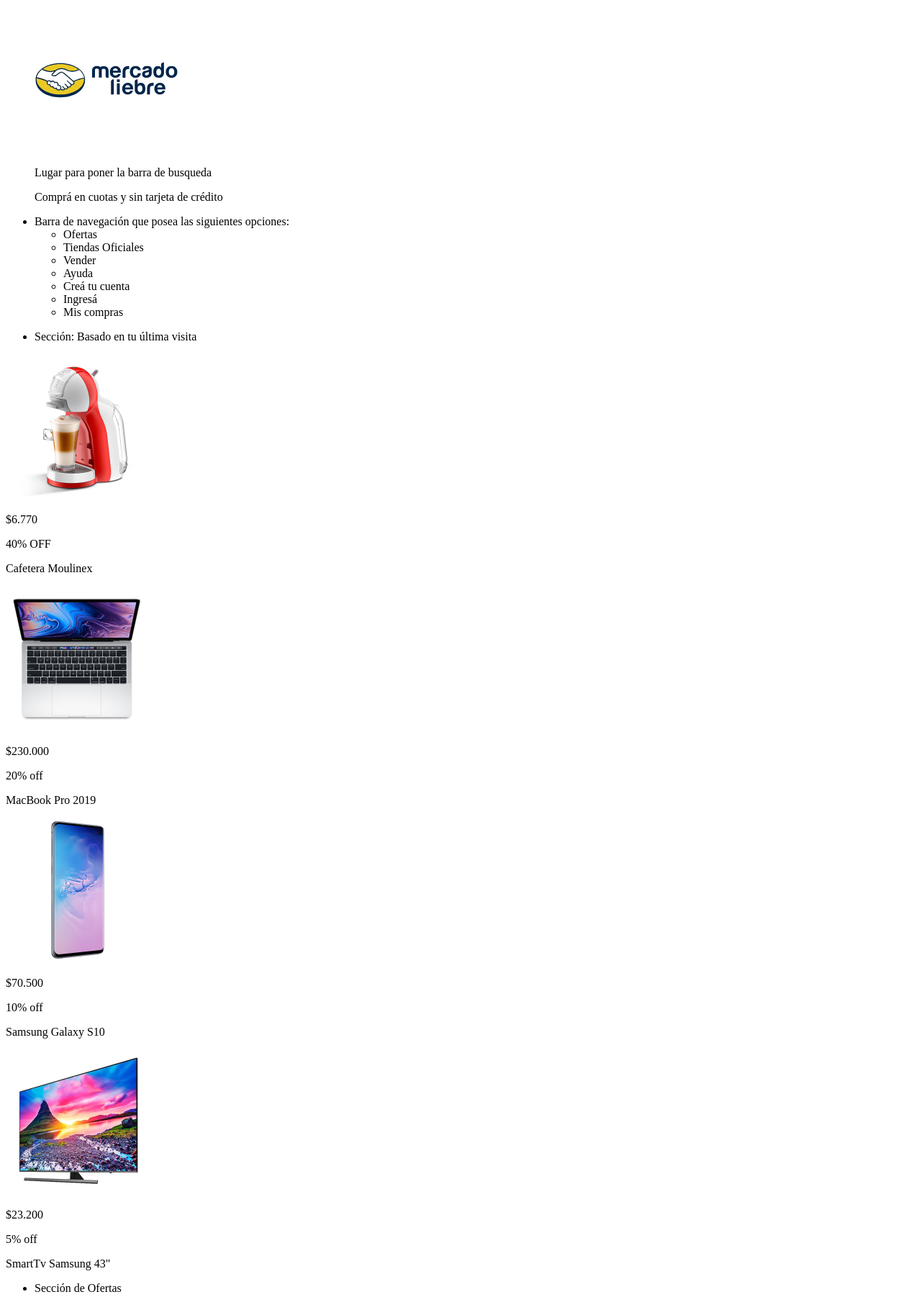
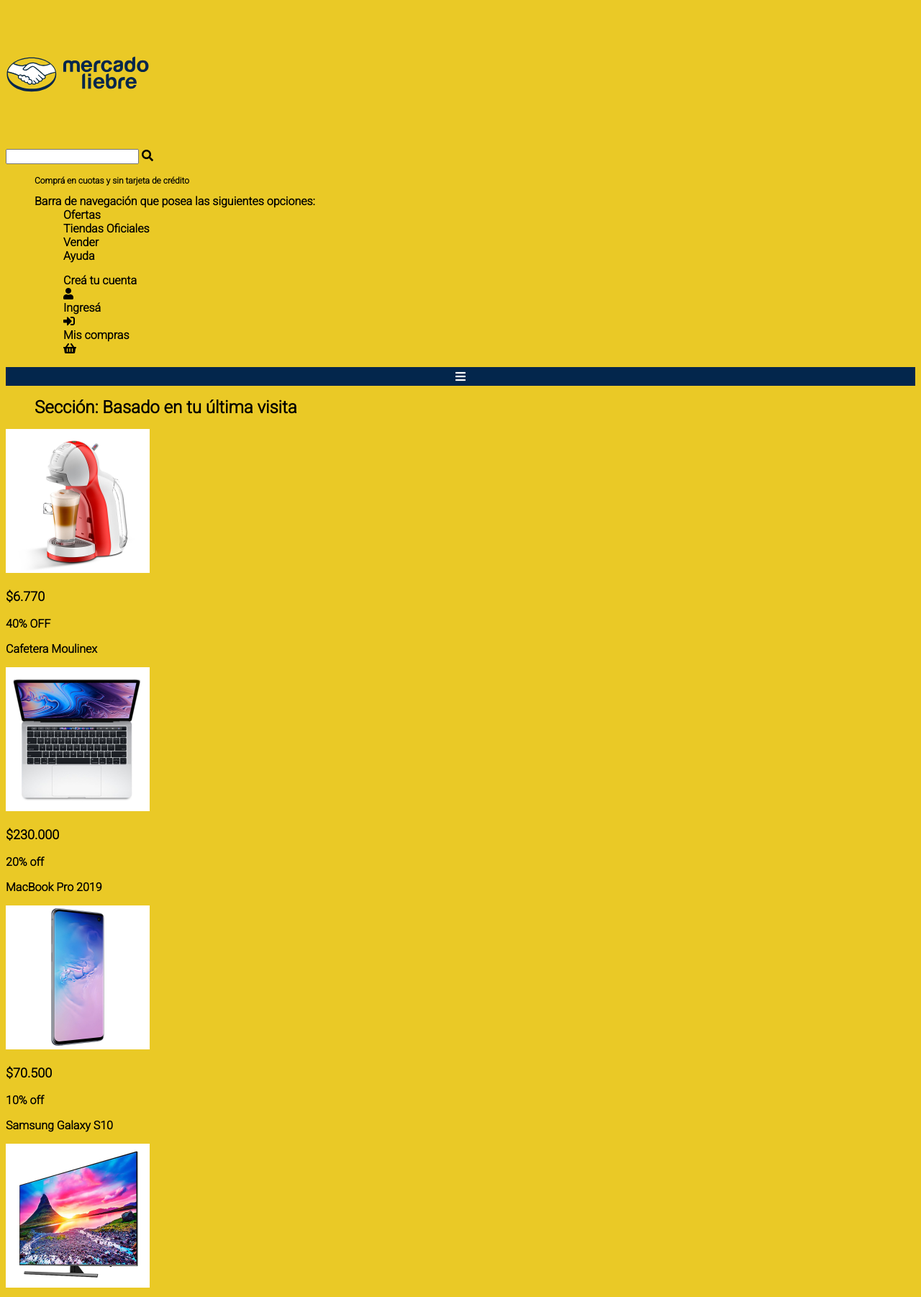
Before and after one commit to soldiersnake/Mercado-Liebre, a website: page views/home.html in a window 1280 px wide. Shown: the part 5-1807 px from the top of the page at 72% size. Drawn offline with Linux system fonts and the light colour scheme.

Commit message:
modificacion mercado liebre

```diff
--- /dev/null
+++ b/public/css/style.css
@@ -0,0 +1,39 @@
+body{
+    background-color: #EAC926;
+    font-family: 'Roboto', sans-serif;
+}
+
+li{
+    list-style:none;
+    font-weight: bold;
+}
+
+p{
+    font-weight: bold;
+    font-size: 12px;
+}
+
+.titulares{
+    font-size: 24px;
+}
+
+.precio{
+    font-size: 18px;
+}
+
+.descuentoDescripcion{
+    font-size: 16px;
+}
+
+#margen{
+    margin-bottom: 15px;
+}
+
+.ajuste{
+    color:white;
+    background-color: #03264C;
+    padding: 5px;
+    display: flex;
+    align-items: center;
+    justify-content: center;
+}
--- a/views/home.html
+++ b/views/home.html
@@ -4,68 +4,82 @@
     <meta charset="UTF-8">
     <meta http-equiv="X-UA-Compatible" content="IE=edge">
     <meta name="viewport" content="width=device-width, initial-scale=1.0">
-    <title>Document</title>
+    <title>Mercado Liebre</title>
+    <link rel="preconnect" href="https://fonts.googleapis.com">
+    <link rel="preconnect" href="https://fonts.gstatic.com" crossorigin>
+    <link href="https://fonts.googleapis.com/css2?family=Roboto:wght@300&display=swap" rel="stylesheet">
+
+    <link href="https://cdnjs.cloudflare.com/ajax/libs/font-awesome/5.15.4/css/all.min.css"
+rel="stylesheet" />
+
+    <link rel="stylesheet" href="/css/style.css">
 </head>
 <body>
     <header>
+        <div>
+            <img src="/images/logo-mercado-liebre.svg" alt="logo Mercado Liebre" height="200px" width="200px">
+        </div>
+        <input type="text">
+
+        <i class="fas fa-search"></i>
         <ul>
-            <img src="/a/logo-mercado-liebre.svg" alt="logo Mercado Liebre" height="200px" width="200px">
-            <p>Lugar para poner la barra de busqueda</p>
+
             <p>Comprá en cuotas y sin tarjeta de crédito</p>
             <li>Barra de navegación que posea las siguientes opciones:</li>
                 <ul>
                     <li>Ofertas</li>
                     <li>Tiendas Oficiales</li>
                     <li>Vender</li>
-                    <li>Ayuda</li>
-                    <li>Creá tu cuenta</li>
-                    <li>Ingresá</li>
-                    <li>Mis compras</li>
+                    <li id="margen">Ayuda</li>
+                    <li>Creá tu cuenta</li> <i class="fas fa-user"></i>
+                    <li>Ingresá</li> <i class="fas fa-sign-in-alt"></i>
+                    <li>Mis compras</li> <i class="fas fa-shopping-basket"></i>
                 </ul>
         </ul>
+        <i class="fas fa-bars ajuste"></i>
     </header>
     <main>
         <ul>
-            <li>Sección: Basado en tu última visita</li>
+            <li class="titulares">Sección: Basado en tu última visita</li>
         </ul>
         <img src="/images/img-cafetera-moulinex.jpg" alt="cafetera" width="200px" height="200px">
-        <p>$6.770</p>
-        <p>40% OFF</p>
-        <p>Cafetera Moulinex</p>
+        <p class="precio">$6.770</p>
+        <p class="descuentoDescripcion">40% OFF</p>
+        <p class="descuentoDescripcion">Cafetera Moulinex</p>
 
         <img src="/images/img-macbook-pro-2019.jpg" alt="cafetera" width="200px" height="200px">
-        <p>$230.000</p>
-        <p>20% off</p>
-        <p>MacBook Pro 2019</p>
+        <p class="precio">$230.000</p>
+        <p class="descuentoDescripcion">20% off</p>
+        <p class="descuentoDescripcion">MacBook Pro 2019</p>
 
         <img src="/images/img-samsung-galaxy-s10.jpg" alt="cafetera" width="200px" height="200px">
-        <p>$70.500</p>
-        <p>10% off</p>
-        <p>Samsung Galaxy S10</p>
+        <p class="precio">$70.500</p>
+        <p class="descuentoDescripcion">10% off</p>
+        <p class="descuentoDescripcion">Samsung Galaxy S10</p>
 
         <img src="/images/img-tv-samsung-smart.jpg" alt="cafetera" width="200px" height="200px">
-        <p>$23.200</p>
-        <p>5% off</p>
-        <p>SmartTv Samsung 43"</p>
+        <p class="precio">$23.200</p>
+        <p class="descuentoDescripcion">5% off</p>
+        <p class="descuentoDescripcion">SmartTv Samsung 43"</p>
 
         <ul>
-            <li>Sección de Ofertas</li>
+            <li class="titulares">Sección de Ofertas</li>
         </ul>
 
         <img src="/images/img-cafetera-moulinex.jpg" alt="cafetera" width="200px" height="200px">
-        <p>$6.770</p>
-        <p>40% OFF</p>
-        <p>Cafetera Moulinex</p>
+        <p class="precio">$6.770</p>
+        <p class="descuentoDescripcion">40% OFF</p>
+        <p class="descuentoDescripcion">Cafetera Moulinex</p>
 
         <img src="/images/img-samsung-galaxy-s10.jpg" alt="cafetera" width="200px" height="200px">
-        <p>$70.500</p>
-        <p>10% off</p>
-        <p>Samsung Galaxy S10</p>
+        <p class="precio">$70.500</p>
+        <p class="descuentoDescripcion">10% off</p>
+        <p class="descuentoDescripcion">Samsung Galaxy S10</p>
 
         <img src="/images/img-tv-samsung-smart.jpg" alt="cafetera" width="200px" height="200px">
-        <p>$23.200</p>
-        <p>5% off</p>
-        <p>SmartTv Samsung 43"</p>
+        <p class="precio">$23.200</p>
+        <p class="descuentoDescripcion">5% off</p>
+        <p class="descuentoDescripcion">SmartTv Samsung 43"</p>
 
     </main>
     <footer>
```
Also changed, not shown: public/a/logo-mercado-liebre.svg (deleted).
